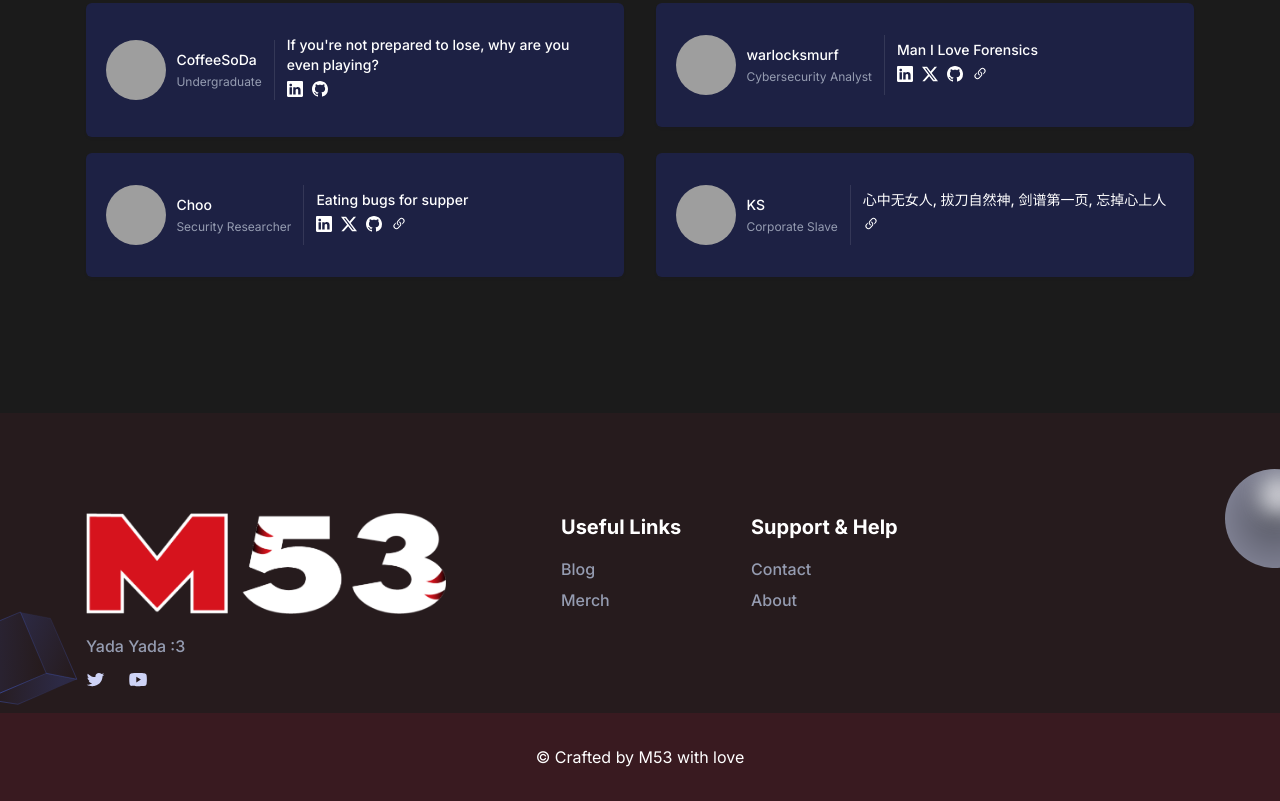
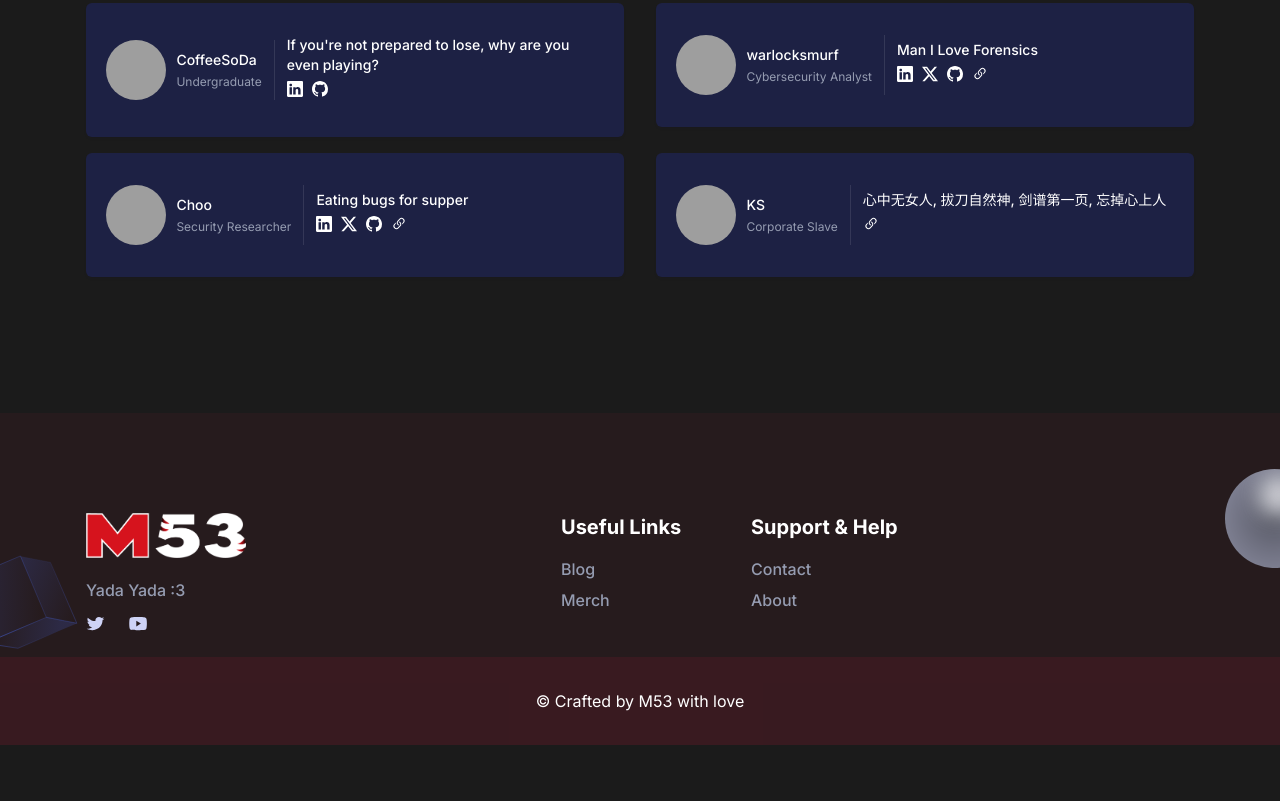
Before and after one commit to M53-CTF/m53-ctf.github.io, a website built with webpack: page src/members.html in a window 1280 px wide. Shown: the part 1096-1897 px from the top of the page. After the commit the page ends 1841 px from the top, so only its background shows below. Built offline with nearby package versions, Linux system fonts and the light colour scheme; grey boxes are pictures that could not be loaded.

Commit message:
change members.html m53 logo width again

```diff
--- a/src/members.html
+++ b/src/members.html
@@ -1037,7 +1037,7 @@
           <div class="mb-16 max-w-[360px]">
             <a href="index.html" class="inline-block mb-8">
               <!-- <img src="images/logo/logo-2.svg" alt="logo" class="w-full dark:hidden" /> -->
-              <img src="images/logo/M53-logo-transparent.png" alt="logo" class="w-full hidden dark:block" />
+              <img src="images/logo/M53-logo-transparent.png" alt="logo" class="w-40 hidden dark:block" />
             </a>
             <p class="text-body-color text-base font-medium leading-relaxed mb-9">Yada Yada :3</p>
             <div class="flex items-center">
```
Also changed, not shown: build/members.html.
